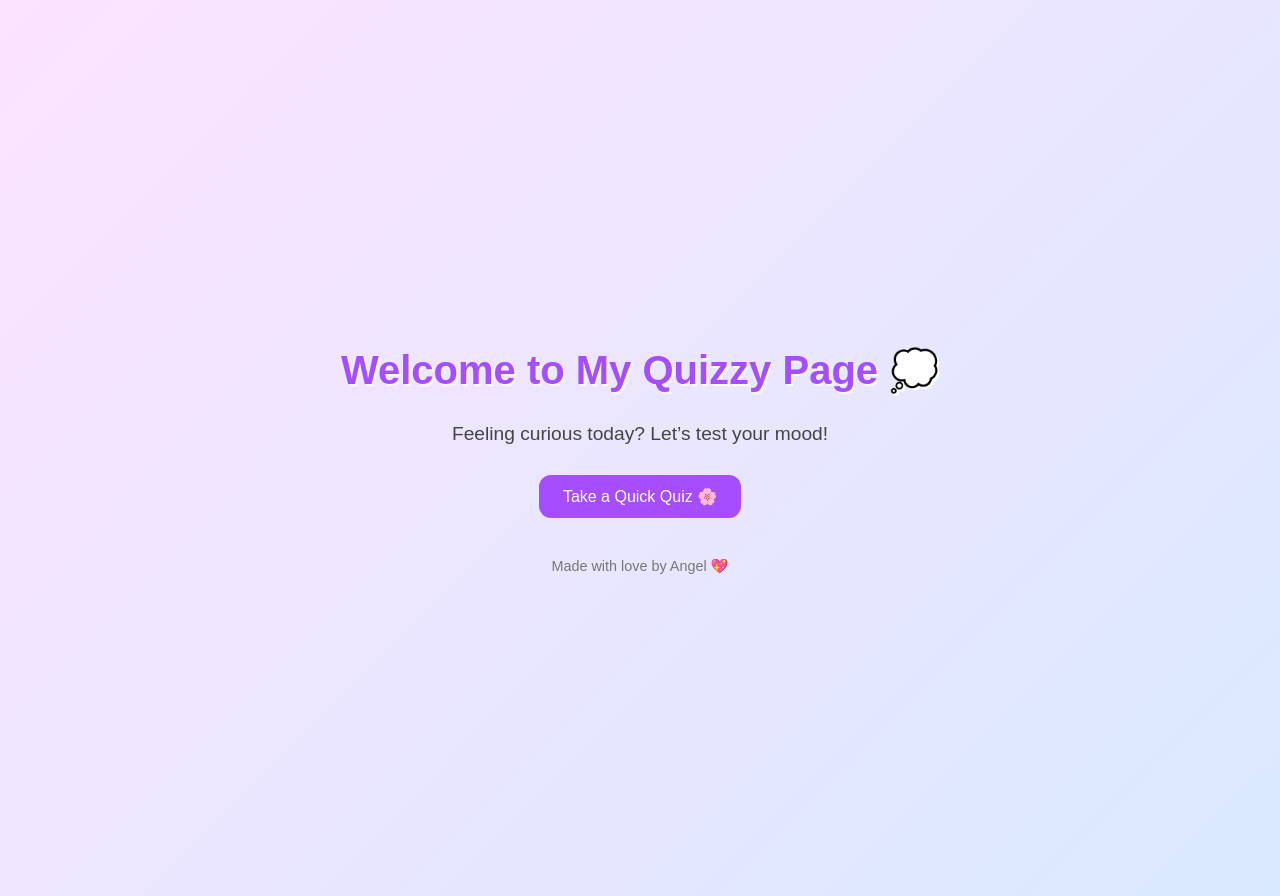
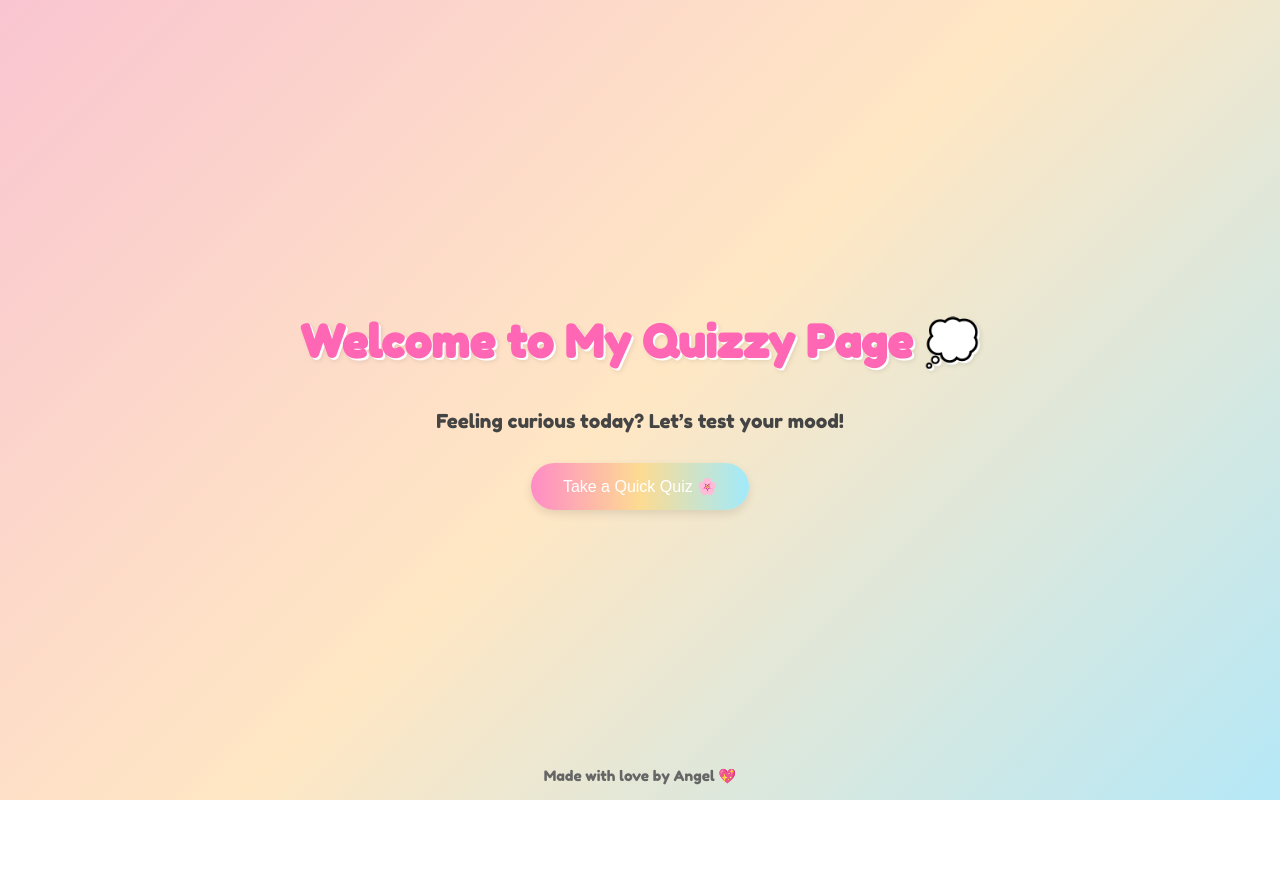
Before and after one commit to kareyyy/my-first-website, a plain HTML site: page index.html in a window 1280 px wide. After the commit the page ends 800 px from the top, so only its background shows below. Drawn offline with Linux system fonts and the light colour scheme.

Commit message:
Update style.css

```diff
--- a/style.css
+++ b/style.css
@@ -1,10 +1,15 @@
-/* 🌸 Angel's Quizzy Theme 🌸 */
+/* 🎀 ANGEL’S QUIZZY THEME 🎀 */
+
+/* Import a cute Google Font */
+@import url('https://fonts.googleapis.com/css2?family=Fredoka+One&display=swap');
+
+/* Page setup */
 body {
-    background: linear-gradient(135deg, #fce3ff, #d9e9ff);
-    font-family: 'Poppins', sans-serif;
-    color: #333;
+  background: linear-gradient(135deg, #f9c5d1, #ffe7c4, #b5e8f7);
+  font-family: 'Fredoka One', cursive;
   text-align: center;
-    padding: 40px;
+  margin: 0;
+  padding: 0;
   min-height: 100vh;
   display: flex;
   flex-direction: column;
@@ -12,37 +17,51 @@ body {
   align-items: center;
 }
 
+/* Headings */
 h1 {
-    font-size: 2.5em;
-    color: #a64dff;
-    text-shadow: 2px 2px #fff;
-    margin-bottom: 10px;
+  color: #ff66b3;
+  text-shadow: 2px 2px 0 #fff, 3px 3px 5px rgba(0,0,0,0.1);
+  font-size: 2.8rem;
+  margin-bottom: 15px;
+  animation: float 3s ease-in-out infinite;
 }
 
+/* Paragraphs */
 p {
-    font-size: 1.2em;
   color: #444;
+  font-size: 1.2rem;
   margin-bottom: 30px;
 }
 
+/* Buttons */
 button {
-    background-color: #a64dff;
-    color: white;
+  background: linear-gradient(90deg, #ff8cc6, #fddb92, #a1eafb);
   border: none;
-    padding: 12px 24px;
-    border-radius: 12px;
-    font-size: 1em;
+  border-radius: 50px;
+  padding: 14px 32px;
+  font-size: 1rem;
+  color: #fff;
   cursor: pointer;
-    transition: background-color 0.3s ease, transform 0.2s ease;
+  transition: transform 0.3s ease, box-shadow 0.3s ease;
+  box-shadow: 0 4px 10px rgba(0,0,0,0.1);
 }
 
 button:hover {
-    background-color: #9140e8;
-    transform: scale(1.05);
+  transform: scale(1.1) rotate(-2deg);
+  box-shadow: 0 6px 15px rgba(0,0,0,0.2);
 }
 
+/* Floating animation for title */
+@keyframes float {
+  0% { transform: translateY(0px); }
+  50% { transform: translateY(-8px); }
+  100% { transform: translateY(0px); }
+}
+
+/* Optional cute footer */
 footer {
-    margin-top: 40px;
-    font-size: 0.9em;
-    color: #777;
+  position: absolute;
+  bottom: 15px;
+  font-size: 0.9rem;
+  color: #666;
 }
```
Lines whose indentation alone changed are shown as unchanged.
